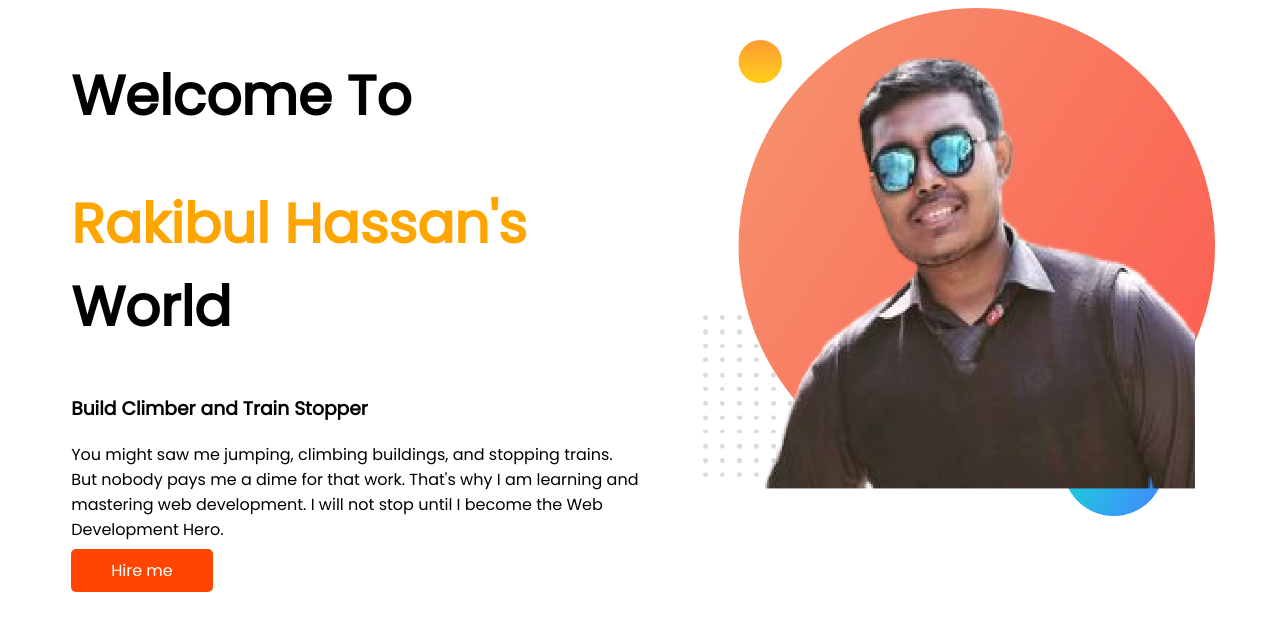
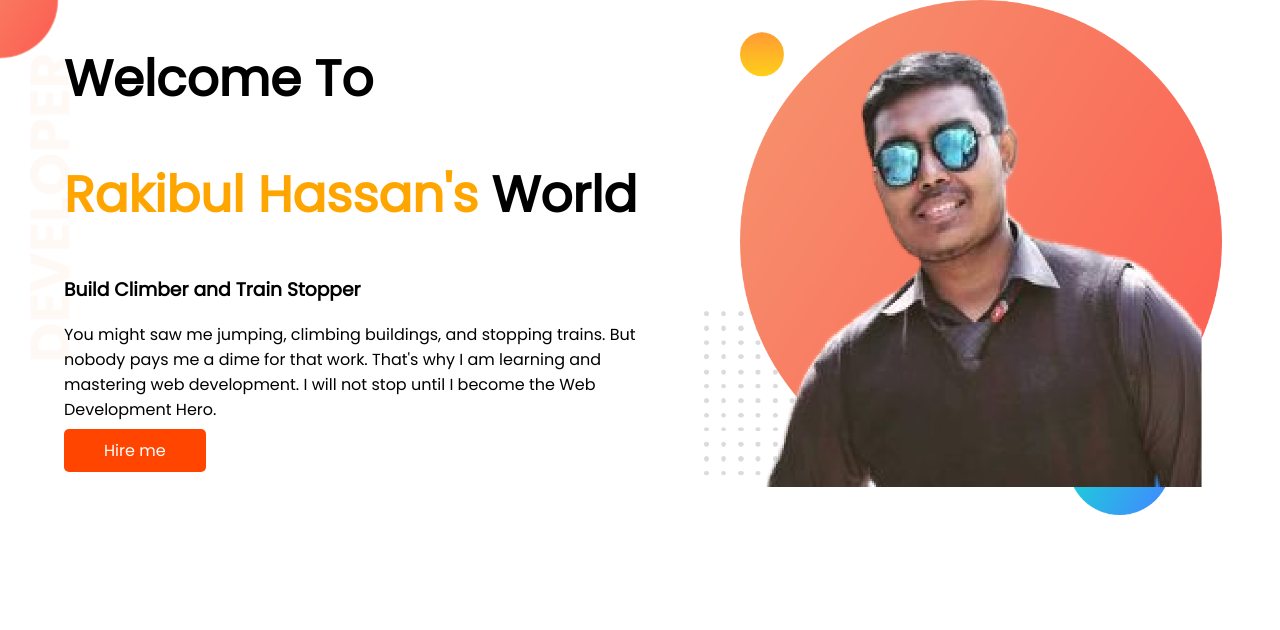
Before and after one commit to Rakibul-123/Developer-portfolio, a plain HTML site: page index.html in a window 1280 px wide. Drawn offline with Linux system fonts and the light colour scheme.

Commit message:
new thing

```diff
--- a/index.html
+++ b/index.html
@@ -11,7 +11,7 @@
     <link rel="stylesheet" href="style.css">
 </head>
 <body>
-<section>
+<section class="top-banner">
     <div class="half-width">
         <h1>Welcome To</h1>
     <h1><span class="orange-color">Rakibul Hassan's</span> World</h1>
--- a/style.css
+++ b/style.css
@@ -1,8 +1,9 @@
 body{
     font-family: 'Poppins', sans-serif;
+    margin: 0;
 }
 h1{
-    font-size: 55px;
+    font-size: 50px;
 }
 .orange-color{
     color: orange;
@@ -24,3 +25,7 @@ section{
     padding: 10px 40px;
     border-radius: 5px;
 }
+.top-banner{
+    background-image: url(images/top-banner.png);
+    background-repeat: no-repeat;
+}
```
